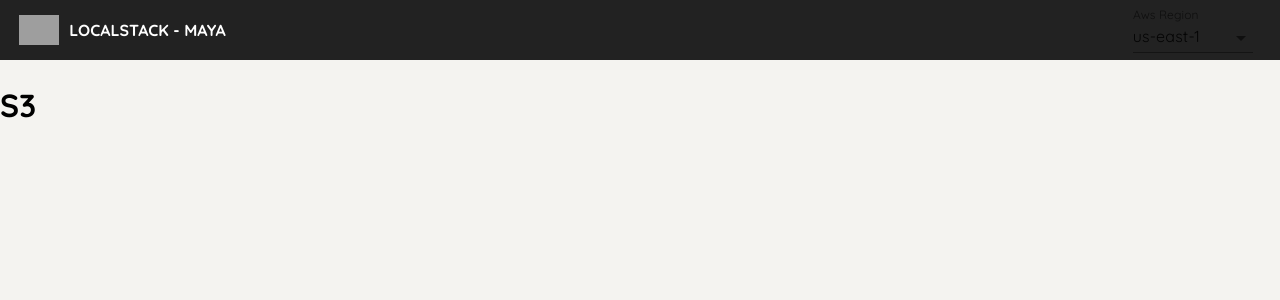
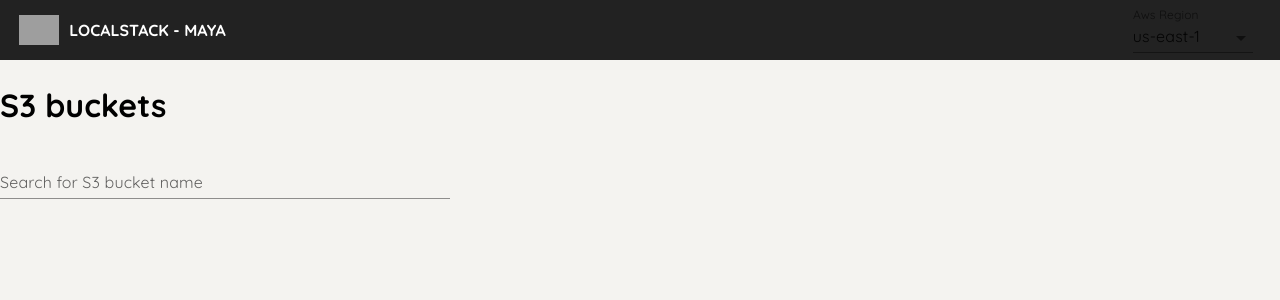
Before and after one commit to omriLugasi/localstack-maya, a React (Vite) app in the folder webui/: page /s3 in a window 1280 px wide. Shown: the top 300 px of the page. Built offline with nearby package versions, Linux system fonts and the light colour scheme; grey boxes are pictures that could not be loaded.

Commit message:
feat(S3): start to work on the home page of s3 to find and filter buckets

```diff
--- a/webui/src/App.tsx
+++ b/webui/src/App.tsx
@@ -5,6 +5,7 @@ import {Navbar} from "./navbar";
 import {SqsManagement} from "./containers/sqs/sqsManagement";
 import {createBrowserRouter, RouterProvider} from "react-router-dom";
 import {SqsQueuePage} from "./containers/sqs/sqsQueuePage";
+import {S3Management} from "./containers/S3/S3Management";
 import {Home} from "./containers/home";
 import {AppContext, ContextType} from "./contexts/application";
 import './App.css'
@@ -58,7 +59,7 @@ function App() {
         },
         {
             path: "/s3",
-            element: <h1>S3</h1>
+            element: <S3Management />
         },
 
         {
--- /dev/null
+++ b/webui/src/containers/S3/S3Management.tsx
@@ -0,0 +1,28 @@
+import {TextField} from "@mui/material";
+import FormControl from "@mui/material/FormControl";
+import useDebounce from "../../customHook/useDebounce";
+
+
+interface IProps {}
+
+export const S3Management = (props: IProps) => {
+    const [searchDebounceValue, searchActualValue, setSearchValue] = useDebounce(250)
+
+    return (
+        <div>
+            <h1> S3 buckets </h1>
+            <FormControl sx={{ width: '450px' }}>
+                <TextField
+                    inputProps={{
+                        'data-qa': 'search-s3-by-name'
+                    }}
+                    fullWidth
+                    label="Search for S3 bucket name"
+                    variant="standard"
+                    value={searchDebounceValue}
+                    onChange={(e) => setSearchValue(e.target.value)}
+                />
+            </FormControl>
+        </div>
+    )
+}
--- a/webui/src/containers/sqs/sqsQueuePage.tsx
+++ b/webui/src/containers/sqs/sqsQueuePage.tsx
@@ -88,6 +88,12 @@ export const SqsQueuePage = (props: IProps) => {
             MaxNumberOfMessages: 10
         })
         setReceivedMessages(response.Messages || [])
+        if (!response.Messages) {
+            appContext.showToaster({
+                type: 'success',
+                message: 'Queue is empty'
+            })
+        }
     }
 
     const closeDrawer = (event: React.KeyboardEvent | React.MouseEvent) => {
```
